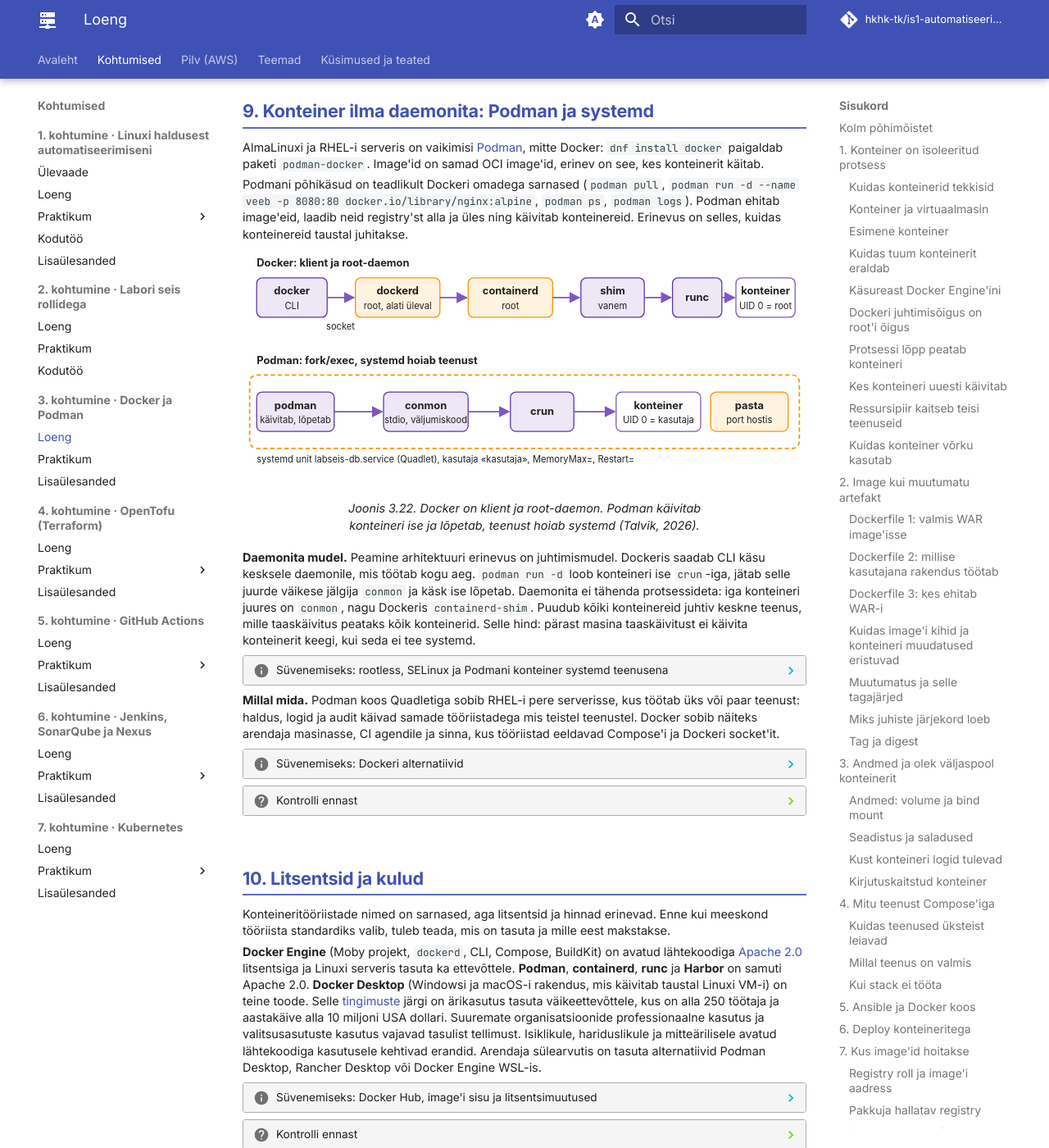
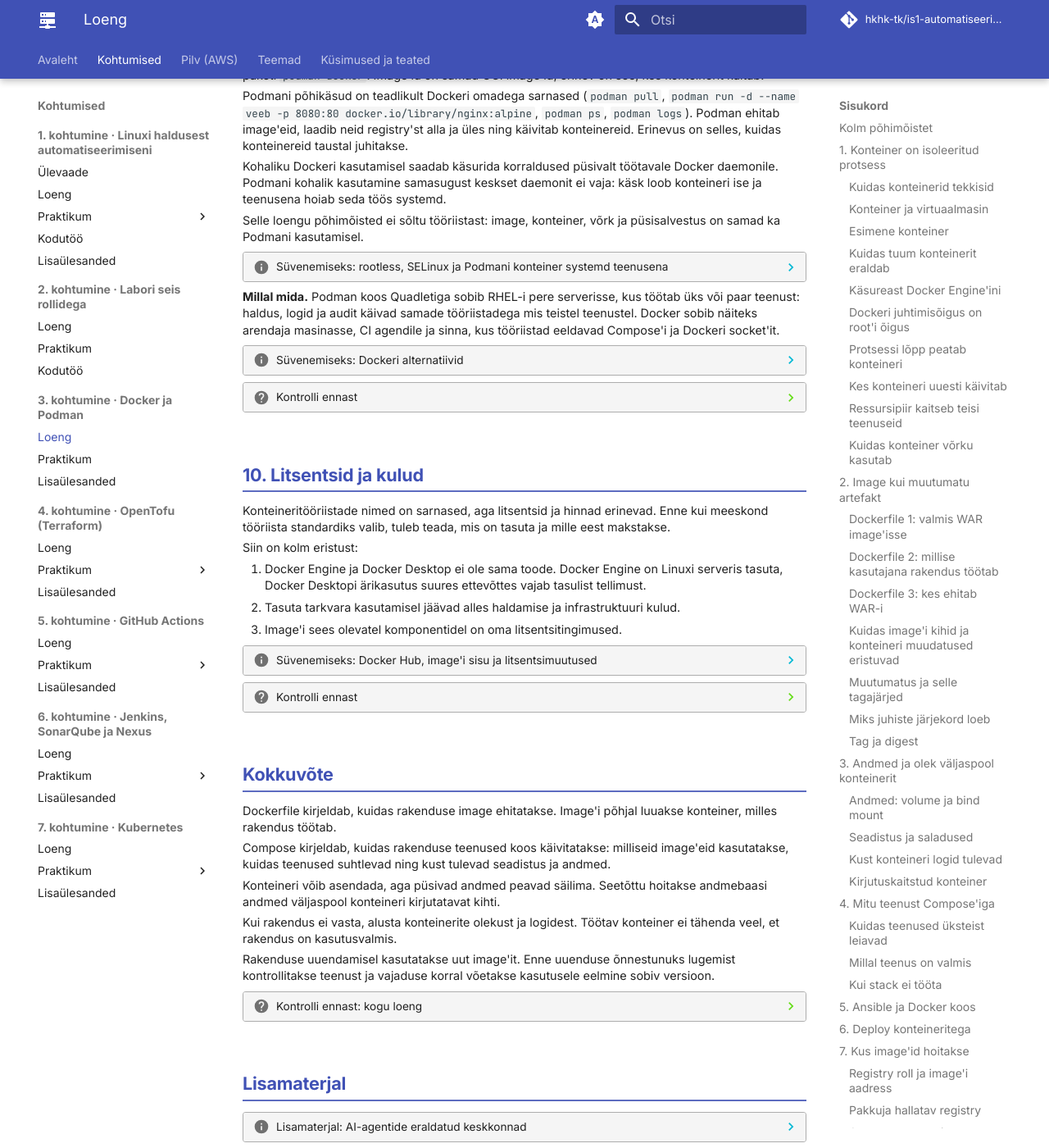
Before and after one commit to hkhk-tk/is1-automatiseerimine, an MkDocs documentation site: the page built from docs/k03/loeng.md, in a window 1280 px wide and 1400 px high, scrolled down 20845 px. Shown: the whole window at 82% size. Built offline with MkDocs 1.6.1 and Material for MkDocs 9.7.7, drawn with Linux system fonts in a browser that asks for light colours; comment, search, counter and statistics services are not loaded; some of the changed text lies outside the part shown.

Commit message:
K3 loeng: lõpuosa algajale, kokkuvõte nähtav

````diff
--- a/docs/k03/loeng.md
+++ b/docs/k03/loeng.md
@@ -789,7 +789,7 @@ Compose'i käivitamiseks on kogus [`community.docker`](https://docs.ansible.com/
 
 ## 6. Deploy konteineritega
 
-Konteinerite puhul ei paigaldata uut versiooni olemasolevasse serverisse. Uus versioon on uus image ja uuendus tähendab vana konteineri asendamist uuega. Rakenduse uuendamisel tehakse järgmised toimingud:
+Konteineripõhise rakenduse uuendamisel ei muudeta tavaliselt vana konteineri sisu. Selle asemel luuakse uuest image'ist uus konteiner. Rakenduse uuendamisel tehakse järgmised toimingud:
 
 1. Määratakse kasutatav image (tag lahendatakse digest'iks) ja laaditakse see alla.
 2. Vana konteiner peatatakse ja sama seadistusega luuakse uus.
@@ -815,9 +815,13 @@ Konteinerite puhul ei paigaldata uut versiooni olemasolevasse serverisse. Uus ve
 
 Rakenduse versioon v1 töötab. Konveier muudab `.env`-failis image'i tag'i väärtuseks v2 ning käivitab `docker compose pull` ja `docker compose up -d`. Uus protsess käivitub, aga rakendus ei saa andmebaasiga ühendust ja `/health` vastab koodiga 503.
 
-**Küsimus:** mida vaatad ja mille põhjal otsustad tagasi minna? Kas v1 töötab pärast seda, kui v2 jõudis skeemi muuta?
+Uus konteiner võib töötada, kuigi rakendus ei ole veel kasutusvalmis. Pärast uuendust tuleb kontrollida rakenduse vastust ja logisid. Healthcheck näitab olekut, aga otsuse teeb konveier, playbook või administraator.
 
-Protsessi käivitumine ei tähenda valmisolekut: healthcheck näitab olekut, aga otsuse teeb konveier, playbook või administraator. Compose'i healthcheck üksi tagasi ei pööra. Tagasi saab minna ainult siis, kui v1 image on veel hostis või registry's. Tagasipööramisel ei pruugi piisata eelmise image'i käivitamisest. Kui v2 vajas uut keskkonnamuutujat või muudetud konfiguratsioonifaili, tuleb taastada ka v1-ga sobiv konfiguratsioon. Andmed jäävad volume'isse: kui v2 muutis skeemi nii, et v1 seda ei talu, ei aita ainult image'i vahetus. Siis on vaja skeemi tagasi muuta või andmed varukoopiast taastada, ja varukoopiast taastamine kaotab pärast koopia tegemist lisandunud andmed. Seepärast tehakse skeemimuudatused tagasiühilduvaks (allpool „Deploy suures skaalas“).
+Kui uus versioon ei tööta, saab käivitada eelmise image'i, kui see on veel hostis või registry's. Selleks peab alles olema ka eelmine seadistus. Andmed ei pöördu image'i vahetamisega varasemasse seisu.
+
+??? info "Süvenemiseks: miks tagasipööramine võib ebaõnnestuda"
+
+    Protsessi käivitumine ei tähenda valmisolekut: healthcheck näitab olekut, aga otsuse teeb konveier, playbook või administraator. Compose'i healthcheck üksi tagasi ei pööra. Tagasi saab minna ainult siis, kui v1 image on veel hostis või registry's. Tagasipööramisel ei pruugi piisata eelmise image'i käivitamisest. Kui v2 vajas uut keskkonnamuutujat või muudetud konfiguratsioonifaili, tuleb taastada ka v1-ga sobiv konfiguratsioon. Andmed jäävad volume'isse: kui v2 muutis skeemi nii, et v1 seda ei talu, ei aita ainult image'i vahetus. Siis on vaja skeemi tagasi muuta või andmed varukoopiast taastada, ja varukoopiast taastamine kaotab pärast koopia tegemist lisandunud andmed. Seepärast tehakse skeemimuudatused tagasiühilduvaks (allpool „Deploy suures skaalas“).
 
 <figure markdown="span">
   ![v1 töötab, v2 image tõmmatakse, konteiner asendatakse, valmisoleku kontroll; õnnestumisel jääb v2, ebaõnnestumisel pööratakse tagasi v1 image ja seadistus; volume dbdata jääb kogu aja samaks](assets/k03_uuendus_ajatelg.svg)
@@ -844,6 +848,7 @@ Viimane samm on koristus. Tagasipööramine on kiire ainult siis, kui eelmine im
 ??? question "Kontrolli ennast"
 
     1. Miks asendatakse uue versiooni korral konteiner, mitte ei muudeta vana konteineri sees faile?
+    2. Miks ei piisa uuenduse õnnestumise kinnitamiseks sellest, et `docker compose ps` näitab konteinerit töötavana?
 
 ## 7. Kus image'id hoitakse
 
@@ -851,7 +856,14 @@ Viimane samm on koristus. Tagasipööramine on kiire ainult siis, kui eelmine im
 
 Image, mis on ainult ehitaja masinas, ei jõua tootmisse. Kui control'is ehitatud app-image peab käivituma ka teises serveris, konveieris või klastris, peab see olema kohas, kust kõik need masinad selle kätte saavad. See koht on **registry**.
 
-Töö käib kahe käsuga. `docker push` laadib image'i registry'sse üles, `docker pull` laadib selle alla. `docker run` teeb `pull`-i ise, kui image'it masinas veel pole. Image'i nimes on registry aadress ees: `harbor.lab.hkhk.lan/maasikas/labori-seis-app:1.0` tähendab registry't `harbor.lab.hkhk.lan`, projekti `maasikas`, image'it `labori-seis-app` ja versiooni `1.0`. Kui registry aadressi pole (`nginx:alpine`), on see Docker Hub.
+Töö käib kahe käsuga. `docker push` laadib image'i registry'sse üles, `docker pull` laadib selle alla. `docker run` teeb `pull`-i ise, kui image'it masinas veel pole. Image'i nimes on registry aadress ees:
+
+```text
+harbor.lab.hkhk.lan / maasikas / labori-seis-app : 1.0
+└ registry            └ projekt  └ image           └ tag
+```
+
+Kui registry aadressi pole (`nginx:alpine`), on see Docker Hub.
 
 Registry ei ole ainult failide hoidla. Seal otsustatakse, mis tootmisse jõuab: kes tohib image'eid üles laadida, kes alla laadida ja mida enne kontrollitakse. Seepärast on registry valik ja seadistus administraatori töö samamoodi nagu apt-repositooriumide haldus.
 
@@ -875,7 +887,7 @@ Avalik registry sobib avatud tarkvarale ja väikesele meeskonnale. Piiranguks on
 
 **Pull-through cache** (vahemälu) on registry, mis küsib puuduva image'i ülesvoolu registry'st (näiteks Docker Hubist), annab selle kliendile ja hoiab alles. Järgmised tõmbed tulevad kohalikust võrgust. Docker Hubi [piir autentimata klientidele](https://docs.docker.com/docker-hub/usage/pulls/) on 100 tõmmet kuue tunni jooksul IPv4-aadressi kohta, tasuta kontoga 200. Klass või CI farm on ühe NAT-aadressi taga ja jõuab piirini tunniga. Vahemälu lahendab ka teise probleemi: kui Docker Hub on maas või image kustutatakse, on see asutuses alles.
 
-Kursuse Harbor on asutuse oma registry ja sellel on kolm rolli: projekt `dockerhub` on Docker Hubi vahemälu, igal õppijal on privaatne projekt, kuhu ta oma image'id üles laadib, ja iga üleslaadimine (push) skannitakse Trivy'ga. Docker ei oska Harbori vahemälu kasutada vaikimisi peeglina (`registry-mirrors` toetab ainult registry juurt), seepärast on Dockeri image'ite nimes eesliide `harbor.lab.hkhk.lan/dockerhub/library/`. Podman oskab: `registries.conf` lubab peegli projekti all ja image'i nimi jääb `docker.io/…`.
+Kursuse laboris kasutame Harborit. Sinna laaditakse oma rakenduse image, et teised masinad saaksid selle alla laadida. Harboris on igal õppijal oma projekt ja sinna laaditud image'eid kontrollitakse Trivy'ga.
 
 Joonis näitab, kuidas image'id kursuse laboris liiguvad.
 
@@ -942,17 +954,22 @@ Registry'ga suhtlemisel kaitseb TLS kahte asja: klient kontrollib sertifikaadi a
     1. Klassis on 20 õppijat ühe NAT-aadressi taga ja igaüks tõmbab kümme image'it. Mis juhtub ilma vahemäluta?
     2. Miks on `insecure-registries` halb lahendus ka siis, kui registry on sisevõrgus?
 
+    **Harbori vahemälu Dockeris ja Podmanis.** Kursuse Harboril on kolm rolli: projekt `dockerhub` on Docker Hubi vahemälu, igal õppijal on privaatne projekt, kuhu ta oma image'id üles laadib, ja iga üleslaadimine (push) skannitakse Trivy'ga. Docker ei oska Harbori vahemälu kasutada vaikimisi peeglina (`registry-mirrors` toetab ainult registry juurt), seepärast on Dockeri image'ite nimes eesliide `harbor.lab.hkhk.lan/dockerhub/library/`. Podman oskab: `registries.conf` lubab peegli projekti all ja image'i nimi jääb `docker.io/…`.
+
 ??? question "Kontrolli ennast"
 
-    1. Miks ei piisa sellest, et image on ainult ehitaja masinas?
+    1. Miks ei piisa sellest, et image on ainult arendaja arvutis?
+    2. Milline osa image'i aadressist näitab registry't ja milline versiooni?
 
 ## 8. Baas-image'id ja tarneahel
 
 ### Kust image'i sisu pärineb
 
-Iga image ehitatakse mõne teise image'i peale. `FROM tomcat:10.1-jre21-temurin` tähendab, et Labori seisu image'is on kõik Tomcati image'i failid: Ubuntu teegid, Java ja Tomcat. Kui mõnes neist leitakse turvaauk, on see ka rakenduse image'is seni, kuni image uuesti ehitatakse. Kõike, mis jõuab image'isse teistelt (baas-image, paketid, teegid, ehitustööriistad), nimetatakse **tarneahelaks**.
+Labori seisu Dockerfile algab Tomcati baas-image'ist. Seetõttu sisaldab rakenduse image lisaks WAR-failile ka Tomcati, Java käituskeskkonda ja baasi süsteemiteeke. Kõike, mis jõuab image'isse teistelt (baas-image, paketid, teegid, ehitustööriistad), nimetatakse **tarneahelaks**.
 
-Kursuse Harbor skannib iga üleslaaditud image'i Trivy'ga ja näitab selle komponentides teadaolevaid haavatavusi. Kui baasis leitakse turvaauk, ehitatakse image uue baasiga uuesti ja võetakse kasutusele nagu iga uus versioon (osa 6).
+Hosti uuendamine ei muuda juba ehitatud image'i sisu. Baasis oleva vea parandamiseks tuleb rakenduse image parandatud baasiga uuesti ehitada ja uus versioon kasutusele võtta.
+
+Kursuse Harbor skannib iga üleslaaditud image'i Trivy'ga ja näitab selle komponentides teadaolevaid haavatavusi.
 
 ??? info "Süvenemiseks: Log4Shell, baas-image'ite haldus, SBOM ja skannimine"
 
@@ -994,12 +1011,15 @@ Kursuse Harbor skannib iga üleslaaditud image'i Trivy'ga ja näitab selle kompo
 
     Skanneri tulemus vajab tõlgendamist. Debiani baasil image annab sageli kümneid leide, millest osa on teekides, mida rakendus ei kasuta, või haavatavustes, millele distributsioon pole veel paika avaldanud. Leiu juures vaata mõjutatud komponenti, paranduse olemasolu, rakenduse kasutusviisi ja ründe eeltingimusi. Kui konveier peatub iga `HIGH` leiu peale, hakkavad meeskonnad ignoreerimisfaile pikendama ja reegel kaotab mõtte. Üks võimalus on peatada konveier ainult parandatavate (`--ignore-unfixed`) kriitiliste leidude korral ja jälgida ülejäänut raportina. Sellise reegli korral ei peata ülejäänud leiud kasutuselevõttu. Nende jälgimiseks ja käsitlemiseks tuleb määrata vastutaja. Väiksem baas vähendab leidude arvu, sest pakette on vähem. Alpine sisaldab tavaliselt shelli (BusyBox) ja paketihaldurit `apk`. Distroless-tüüpi käitusimage'ites neid üldjuhul pole, nii et veaotsing tuleb kavandada teisiti, näiteks eraldi silumiskonteineriga.
 
+    **Süvenemisküsimus**
+
+    1. Täna näitas Trivy 0 CRITICAL leidu. Kas image on kuu aja pärast ka puhas, kui sa midagi ei muuda? Kuidas aitab SBOM?
+
 Loe juurde: [Standard Operating Environment ja IT-süsteemi elutsükkel](../teemad/soe-ja-elutsukkel.md), [Turvaautomaatika, compliance ja riskihaldus](../teemad/turvaautomaatika.md)
 
 ??? question "Kontrolli ennast"
 
     1. Miks ei piisa hosti `apt upgrade`-ist, kui OpenSSL-is avaldatakse kriitiline haavatavus, ja mida teed konteinerite puhul selle asemel?
-    2. Täna näitas Trivy 0 CRITICAL leidu. Kas image on kuu aja pärast ka puhas, kui sa midagi ei muuda? Kuidas aitab SBOM?
 
 ## 9. Konteiner ilma daemonita: Podman ja systemd
 
@@ -1007,14 +1027,18 @@ AlmaLinuxi ja RHEL-i serveris on vaikimisi [Podman](https://docs.podman.io/), mi
 
 Podmani põhikäsud on teadlikult Dockeri omadega sarnased (`podman pull`, `podman run -d --name veeb -p 8080:80 docker.io/library/nginx:alpine`, `podman ps`, `podman logs`). Podman ehitab image'eid, laadib neid registry'st alla ja üles ning käivitab konteinereid. Erinevus on selles, kuidas konteinereid taustal juhitakse.
 
-<figure markdown="span">
-  ![Ülal docker CLI, dockerd, containerd, shim, runc ja konteiner; all systemd unit'i sees podman, conmon, crun, konteiner ja pasta](assets/k03_docker_vs_podman.svg)
-  <figcaption>Joonis 3.22. Docker on klient ja root-daemon. Podman käivitab konteineri ise ja lõpetab, teenust hoiab systemd (Talvik, 2026).</figcaption>
-</figure>
+Kohaliku Dockeri kasutamisel saadab käsurida korraldused püsivalt töötavale Docker daemonile. Podmani kohalik kasutamine samasugust keskset daemonit ei vaja: käsk loob konteineri ise ja teenusena hoiab seda töös systemd.
 
-**Daemonita mudel.** Peamine arhitektuuri erinevus on juhtimismudel. Dockeris saadab CLI käsu kesksele daemonile, mis töötab kogu aeg. `podman run -d` loob konteineri ise `crun`-iga, jätab selle juurde väikese jälgija `conmon` ja käsk ise lõpetab. Daemonita ei tähenda protsessideta: iga konteineri juures on `conmon`, nagu Dockeris `containerd-shim`. Puudub kõiki konteinereid juhtiv keskne teenus, mille taaskäivitus peataks kõik konteinerid. Selle hind: pärast masina taaskäivitust ei käivita konteinerit keegi, kui seda ei tee systemd.
+Selle loengu põhimõisted ei sõltu tööriistast: image, konteiner, võrk ja püsisalvestus on samad ka Podmani kasutamisel.
 
 ??? info "Süvenemiseks: rootless, SELinux ja Podmani konteiner systemd teenusena"
+
+    <figure markdown="span">
+      ![Ülal docker CLI, dockerd, containerd, shim, runc ja konteiner; all systemd unit'i sees podman, conmon, crun, konteiner ja pasta](assets/k03_docker_vs_podman.svg)
+      <figcaption>Joonis 3.22. Docker on klient ja root-daemon. Podman käivitab konteineri ise ja lõpetab, teenust hoiab systemd (Talvik, 2026).</figcaption>
+    </figure>
+
+    **Daemonita mudel.** Peamine arhitektuuri erinevus on juhtimismudel. Dockeris saadab CLI käsu kesksele daemonile, mis töötab kogu aeg. `podman run -d` loob konteineri ise `crun`-iga, jätab selle juurde väikese jälgija `conmon` ja käsk ise lõpetab. Daemonita ei tähenda protsessideta: iga konteineri juures on `conmon`, nagu Dockeris `containerd-shim`. Puudub kõiki konteinereid juhtiv keskne teenus, mille taaskäivitus peataks kõik konteinerid. Selle hind: pärast masina taaskäivitust ei käivita konteinerit keegi, kui seda ei tee systemd.
 
     *Tabel 3.16. Docker ja Podman: juhtimine*
 
@@ -1110,12 +1134,17 @@ Podmani põhikäsud on teadlikult Dockeri omadega sarnased (`podman pull`, `podm
 ??? question "Kontrolli ennast"
 
     1. Mis vahe on keskse daemoniga (Docker) ja daemonita (Podman) juhtimisel?
+    2. Kas Podmani kasutamiseks peab Labori seisu rakenduse koodi ümber kirjutama? Milline osa lahendusest muutub?
 
 ## 10. Litsentsid ja kulud
 
 Konteineritööriistade nimed on sarnased, aga litsentsid ja hinnad erinevad. Enne kui meeskond tööriista standardiks valib, tuleb teada, mis on tasuta ja mille eest makstakse.
 
-**Docker Engine** (Moby projekt, `dockerd`, CLI, Compose, BuildKit) on avatud lähtekoodiga [Apache 2.0](https://www.apache.org/licenses/LICENSE-2.0) litsentsiga ja Linuxi serveris tasuta ka ettevõttele. **Podman**, **containerd**, **runc** ja **Harbor** on samuti Apache 2.0. **Docker Desktop** (Windowsi ja macOS-i rakendus, mis käivitab taustal Linuxi VM-i) on teine toode. Selle [tingimuste](https://docs.docker.com/subscription/desktop-license/) järgi on ärikasutus tasuta väikeettevõttele, kus on alla 250 töötaja ja aastakäive alla 10 miljoni USA dollari. Suuremate organisatsioonide professionaalne kasutus ja valitsusasutuste kasutus vajavad tasulist tellimust. Isiklikule, hariduslikule ja mitteärilisele avatud lähtekoodiga kasutusele kehtivad erandid. Arendaja sülearvutis on tasuta alternatiivid Podman Desktop, Rancher Desktop või Docker Engine WSL-is.
+Siin on kolm eristust:
+
+1. Docker Engine ja Docker Desktop ei ole sama toode. Docker Engine on Linuxi serveris tasuta, Docker Desktopi ärikasutus suures ettevõttes vajab tasulist tellimust.
+2. Tasuta tarkvara kasutamisel jäävad alles haldamise ja infrastruktuuri kulud.
+3. Image'i sees olevatel komponentidel on oma litsentsitingimused.
 
 ??? info "Süvenemiseks: Docker Hub, image'i sisu ja litsentsimuutused"
 
@@ -1150,10 +1179,39 @@ Konteineritööriistade nimed on sarnased, aga litsentsid ja hinnad erinevad. En
     | Docker Scout | teenus | tasuta piiratud arvule repositooriumidele, rohkem tasulises tellimuses |
     | Docker Sandboxes | Dockeri toode | kohalik kasutus tasuta, ka äriliselt; Cloud Sandboxes ja AI Governance tasulised |
 
-??? question "Kontrolli ennast"
+    **Docker Engine'i ja Desktopi tingimused.** **Docker Engine** (Moby projekt, `dockerd`, CLI, Compose, BuildKit) on avatud lähtekoodiga [Apache 2.0](https://www.apache.org/licenses/LICENSE-2.0) litsentsiga ja Linuxi serveris tasuta ka ettevõttele. **Podman**, **containerd**, **runc** ja **Harbor** on samuti Apache 2.0. **Docker Desktop** (Windowsi ja macOS-i rakendus, mis käivitab taustal Linuxi VM-i) on teine toode. Selle [tingimuste](https://docs.docker.com/subscription/desktop-license/) järgi on ärikasutus tasuta väikeettevõttele, kus on alla 250 töötaja ja aastakäive alla 10 miljoni USA dollari. Suuremate organisatsioonide professionaalne kasutus ja valitsusasutuste kasutus vajavad tasulist tellimust. Isiklikule, hariduslikule ja mitteärilisele avatud lähtekoodiga kasutusele kehtivad erandid. Arendaja sülearvutis on tasuta alternatiivid Podman Desktop, Rancher Desktop või Docker Engine WSL-is.
+
+    **Süvenemisküsimused**
 
     1. 400 töötajaga ettevõtte arendajad tahavad Windowsis konteinereid käivitada. Millised on valikud ja mis on nende hind?
     2. Kust leiad, millise litsentsiga paketid on sinu app-image'is?
+
+??? question "Kontrolli ennast"
+
+    1. Miks ei saa Docker Engine'i kasutustingimuste põhjal otsustada Docker Desktopi kasutustingimuste üle?
+
+## Kokkuvõte
+
+Dockerfile kirjeldab, kuidas rakenduse image ehitatakse. Image'i põhjal luuakse konteiner, milles rakendus töötab.
+
+Compose kirjeldab, kuidas rakenduse teenused koos käivitatakse: milliseid image'eid kasutatakse, kuidas teenused suhtlevad ning kust tulevad seadistus ja andmed.
+
+Konteineri võib asendada, aga püsivad andmed peavad säilima. Seetõttu hoitakse andmebaasi andmed väljaspool konteineri kirjutatavat kihti.
+
+Kui rakendus ei vasta, alusta konteinerite olekust ja logidest. Töötav konteiner ei tähenda veel, et rakendus on kasutusvalmis.
+
+Rakenduse uuendamisel kasutatakse uut image'it. Enne uuenduse õnnestunuks lugemist kontrollitakse teenust ja vajaduse korral võetakse kasutusele eelmine sobiv versioon.
+
+??? question "Kontrolli ennast: kogu loeng"
+
+    1. Mis vahe on image'il ja konteineril?
+    2. Miks `docker stop` ja `docker rm` ei ole sama? Mis jääb alles?
+    3. Kuhu pannakse andmebaasi andmed, et need säiliksid konteineri asendamisel?
+    4. Mida kirjeldab Dockerfile ja mida Compose'i fail?
+    5. Kuidas leiab rakendus andmebaasi, kui mõlemad on Compose'i stackis?
+    6. Kust alustad, kui rakendus ei vasta?
+    7. Mis vahe on tag'il ja digest'il? Kumba kasutad tootmise Compose'i failis?
+    8. Mis vahe on `.env` failil ja `environment` võtmel? Kumb jõuab konteinerisse?
 
 ## Lisamaterjal
 
@@ -1180,18 +1238,7 @@ Konteineritööriistade nimed on sarnased, aga litsentsid ja hinnad erinevad. En
 
     Kohalik Docker Sandboxes on tasuta ka äriliseks kasutuseks ega vaja Docker Desktopi. Pilves käitamine (Cloud Sandboxes) ja organisatsiooni keskne haldus (AI Governance) on tasulised ning AI-mudeli kasutamise kulud arvestatakse eraldi ([tingimused](https://www.docker.com/products/docker-sandboxes/), kontrollitud 8. novembril 2026).
 
-??? question "Kontrolli ennast: kogu loeng"
-
-    1. Mis vahe on image'il ja konteineril?
-    2. Miks `docker stop` ja `docker rm` ei ole sama? Mis jääb alles?
-    3. Kuhu pannakse andmebaasi andmed, et need säiliksid konteineri asendamisel?
-    4. Mida kirjeldab Dockerfile ja mida Compose'i fail?
-    5. Kuidas leiab rakendus andmebaasi, kui mõlemad on Compose'i stackis?
-    6. Kust alustad, kui rakendus ei vasta?
-    7. Mis vahe on tag'il ja digest'il? Kumba kasutad tootmise Compose'i failis?
-    8. Mis vahe on `.env` failil ja `environment` võtmel? Kumb jõuab konteinerisse?
-
-??? abstract "Kokkuvõte"
+??? note "Mõistete teatmik"
 
     | Mõiste | Lühidalt |
     |---|---|
````
